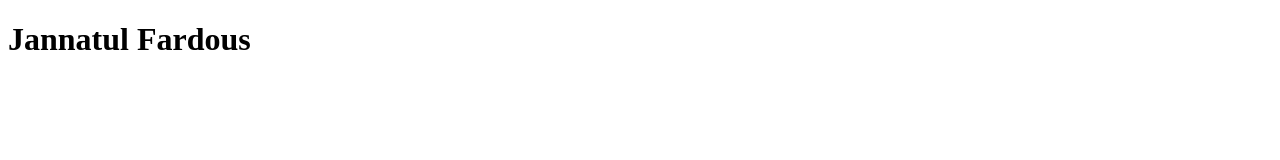
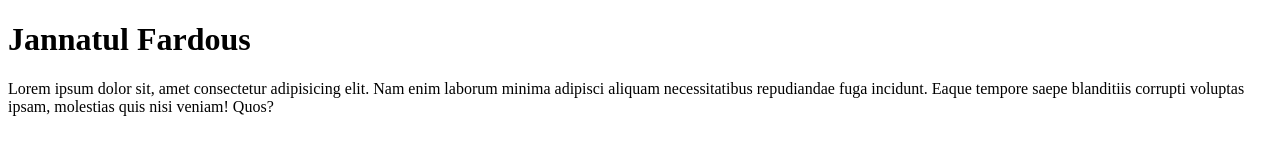
Before and after one commit to jannatul-fardous56/first-projects, a plain HTML site: page index.html in a window 1280 px wide. Drawn offline with Linux system fonts and the light colour scheme.

Commit message:
ptag-added

```diff
--- a/index.html
+++ b/index.html
@@ -8,5 +8,6 @@
 </head>
 <body>
     <h1>Jannatul Fardous</h1>
+    <p>Lorem ipsum dolor sit, amet consectetur adipisicing elit. Nam enim laborum minima adipisci aliquam necessitatibus repudiandae fuga incidunt. Eaque tempore saepe blanditiis corrupti voluptas ipsam, molestias quis nisi veniam! Quos?</p>
 </body>
 </html>
```
